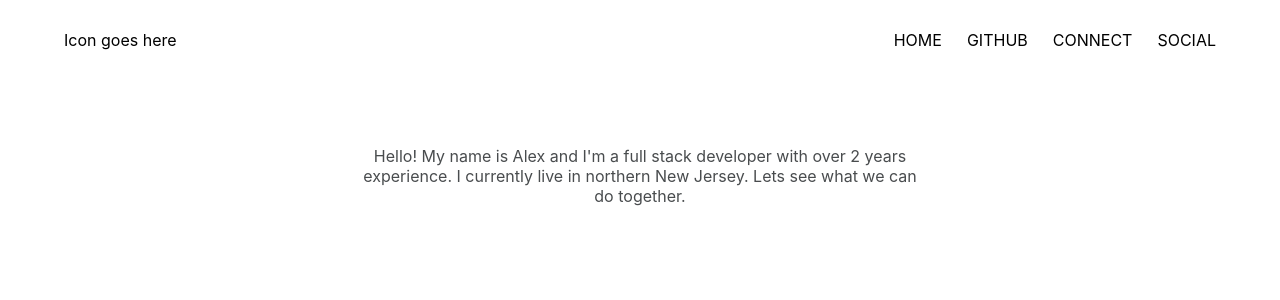
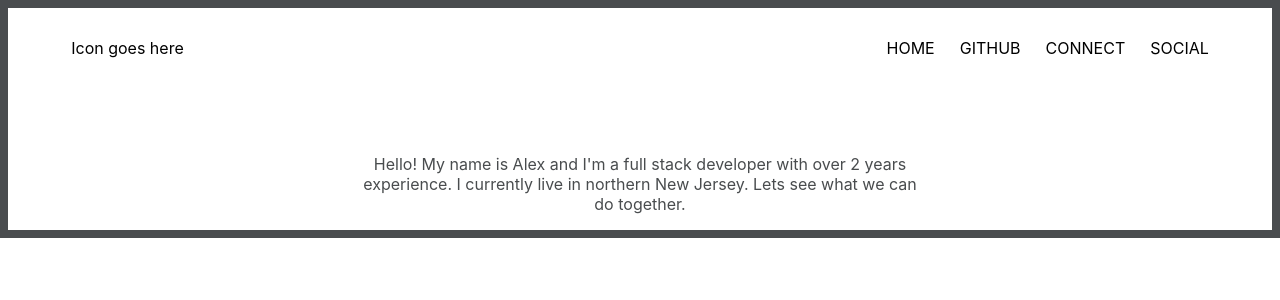
Before and after one commit to evangeloua/Website, a React (Create React App) app: page / in a window 1280 px wide. Shown: the top 300 px of the page. Built offline with nearby package versions, Linux system fonts and the light colour scheme.

Commit message:
adding border to app

```diff
--- a/src/App.css
+++ b/src/App.css
@@ -1,3 +1,4 @@
 .App {
-    height: 50px;
+    height: 100%;
+    border: 8px solid #494c4e;
 }
```
